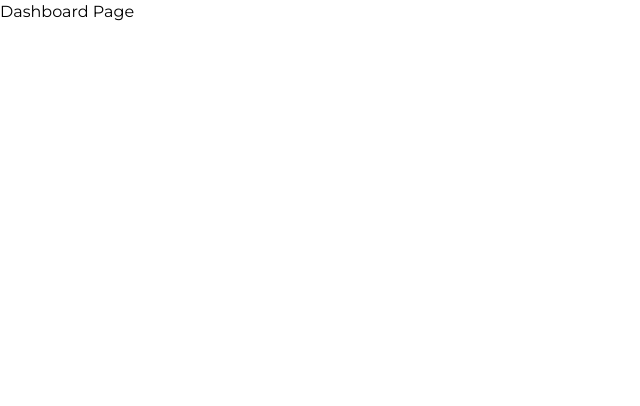
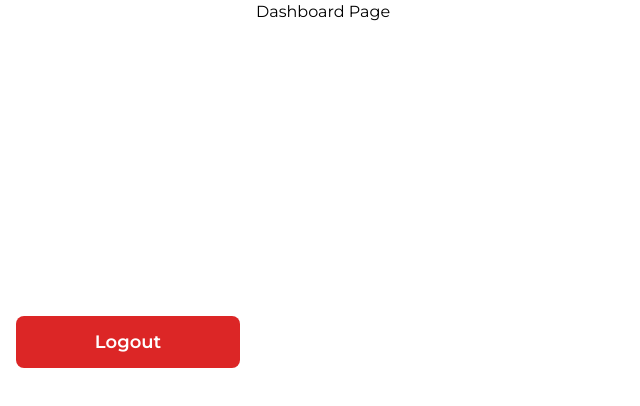
Before and after one commit to KumarNitin19/tunex, a React (Vite) app: page / in a window 1280 px wide. Shown: the top 406 px of the page, without its empty margins (0-640 px from the left). Built offline with nearby package versions, Linux system fonts and the light colour scheme.

Commit message:
fix: few fixes and sidebar component added

```diff
--- a/src/App.css
+++ b/src/App.css
@@ -0,0 +1,4 @@
+.app {
+  height: 100vh;
+  width: 100vw;
+}
--- /dev/null
+++ b/src/hooks/useTheme.tsx
@@ -0,0 +1,14 @@
+import { useContext } from "react";
+import { ThemeContext } from "../provider/Theme.Provider";
+
+const useTheme = () => {
+  const context = useContext(ThemeContext);
+
+  if (!context) {
+    throw new Error("useTheme must be used within a ThemeProvider");
+  }
+
+  return context;
+};
+
+export default useTheme;
--- /dev/null
+++ b/src/layout/WithSidebar.tsx
@@ -0,0 +1,17 @@
+import { ReactNode } from "react";
+import Sidebar from "../molecules/Sidebar";
+
+type props = {
+  children: ReactNode;
+};
+
+const WithSidebar: React.FC<props> = ({ children }) => {
+  return (
+    <div className="w-full h-full flex overflow-hidden">
+      <Sidebar />
+      <div className="w-[calc(100vw_-_256px)] ml-auto">{children}</div>
+    </div>
+  );
+};
+
+export default WithSidebar;
--- /dev/null
+++ b/src/molecules/Sidebar.tsx
@@ -0,0 +1,90 @@
+import React, { useState } from "react";
+import { Icon } from "../atoms/Icon";
+import Button from "../atoms/Button";
+
+const Sidebar: React.FC = () => {
+  const [isOpen, setIsOpen] = useState(false);
+
+  return (
+    <>
+      {/* Overlay (closes sidebar when clicked) */}
+      {isOpen && (
+        <div
+          className="fixed inset-0 bg-black opacity-50 z-40"
+          onClick={() => setIsOpen(false)}
+        />
+      )}
+
+      {/* Sidebar */}
+      <div
+        className={`absolute top-0 left-0 z-50 w-full md:w-64 h-full bg-[#ffffffb3] dark:bg-[#000000b3] backdrop-blur-xs text-white p-4 transition-transform duration-300 ease-in-out transform ${
+          isOpen ? "translate-x-0" : "-translate-x-full"
+        } md:translate-x-0 md:static md:w-64`}>
+        {/* Sidebar Header with Toggle Button */}
+        <div className="flex justify-between items-center mb-8 relative">
+          <h2 className="text-2xl font-bold">MusicApp</h2>
+
+          {/* Toggle Button (Attached to Sidebar) */}
+          <Button
+            onClick={() => setIsOpen(!isOpen)}
+            variant="text"
+            className={`absolute top-2 px-0 py-0 bg-transparent text-main-text-light hover:text-main-text-light dark:text-main-text-dark dark;hover:text-main-text-dark md:hidden transition-transform duration-300 ${
+              isOpen ? "rotate-180 -right-0" : "rotate-0 -right-[46px]"
+            }`}>
+            {isOpen ? (
+              <Icon icon="material-symbols:close-rounded" fontSize={24} />
+            ) : (
+              <Icon icon="material-symbols:menu-rounded" fontSize={24} />
+            )}
+          </Button>
+        </div>
+
+        {/* List Items */}
+        <ul className="space-y-4">
+          <li>
+            <a
+              href="#home"
+              className="block text-lg hover:text-opacity-80 transition">
+              Home
+            </a>
+          </li>
+          <li>
+            <a
+              href="#library"
+              className="block text-lg hover:text-opacity-80 transition">
+              Library
+            </a>
+          </li>
+          <li>
+            <a
+              href="#playlist"
+              className="block text-lg hover:text-opacity-80 transition">
+              Playlists
+            </a>
+          </li>
+          <li>
+            <a
+              href="#artists"
+              className="block text-lg hover:text-opacity-80 transition">
+              Artists
+            </a>
+          </li>
+          <li>
+            <a
+              href="#search"
+              className="block text-lg hover:text-opacity-80 transition">
+              Search
+            </a>
+          </li>
+        </ul>
+
+        {/* Logout Button */}
+        <Button className="mt-8 w-full py-2 text-lg bg-red-600 rounded-lg hover:bg-red-500 transition">
+          Logout
+        </Button>
+      </div>
+    </>
+  );
+};
+
+export default Sidebar;
--- a/src/pages/auth/sign-in/index.tsx
+++ /dev/null
@@ -1,9 +0,0 @@
-const SignInPage = () => {
-  return (
-    <div>
-      <div>Sign-In Page</div>
-    </div>
-  );
-};
-
-export default SignInPage;
--- a/src/pages/auth/sign-up/index.tsx
+++ b/src/pages/auth/sign-up/index.tsx
@@ -1,15 +1,15 @@
 import LOGO_DARK from "../../../assets/tunex-dark.svg";
 import Button from "../../../atoms/Button";
 import { Icon } from "../../../atoms/Icon";
-import CardWithGradientBorder from "../CardWithGradientBorder";
+import CardWithGradientBorder from "../../../molecules/CardWithGradientBorder";
 
 function SignIn() {
   const signInWithGooglePopup = () => {};
 
   return (
-    <div className="w-screen h-screen flex items-center justify-center bg-pattern bg-cover">
+    <div className="flex items-center justify-center w-full h-full">
       <CardWithGradientBorder>
-        <div className="min-w-[566px] min-h-[348px] flex flex-col items-center justify-center gap-6">
+        <div className="min-w-fit min-h-fit md:min-w-[566px] md:min-h-[348px] flex flex-col items-center justify-center gap-6 p-6">
           <div className="flex gap-2">
             <img src={LOGO_DARK} alt="TuneX Logo" height={32} width={32} />
             <span className="text-4xl text-main-text-light font-bold">
--- /dev/null
+++ b/src/provider/Theme.Provider.tsx
@@ -0,0 +1,61 @@
+import {
+  createContext,
+  ReactNode,
+  useCallback,
+  useEffect,
+  useState,
+} from "react";
+
+export type ThemeMode = "light" | "dark";
+
+export enum ThemeEnum {
+  LIGHT = "light",
+  DARK = "dark",
+}
+
+interface ThemeContextType {
+  mode: ThemeMode;
+  toggleTheme: (theme: ThemeMode) => void;
+}
+
+interface ThemeProviderProps {
+  children: ReactNode;
+}
+
+export const ThemeContext = createContext<ThemeContextType | undefined>(
+  undefined
+);
+
+const ThemeProvider: React.FC<ThemeProviderProps> = ({ children }) => {
+  const savedTheme = localStorage.getItem("theme") as ThemeMode | null;
+  const [mode, setMode] = useState<ThemeMode>(
+    savedTheme === ThemeEnum.DARK ? ThemeEnum.DARK : ThemeEnum.LIGHT
+  );
+
+  useEffect(() => {
+    document.documentElement.classList.add(ThemeEnum.LIGHT);
+    setMode(ThemeEnum.LIGHT);
+  }, []);
+
+  // Toggle theme between 'light' and 'dark'
+  const toggleTheme = useCallback(
+    (theme: ThemeMode) => {
+      if (theme === ThemeEnum.LIGHT) {
+        document.documentElement.classList.add(ThemeEnum.DARK);
+        setMode(ThemeEnum.DARK);
+      } else {
+        document.documentElement.classList.add(ThemeEnum.LIGHT);
+        setMode(ThemeEnum.LIGHT);
+      }
+    },
+    [setMode]
+  );
+
+  return (
+    <ThemeContext.Provider value={{ mode, toggleTheme }}>
+      {children}
+    </ThemeContext.Provider>
+  );
+};
+
+export default ThemeProvider;
--- a/src/routes/index.tsx
+++ b/src/routes/index.tsx
@@ -3,24 +3,14 @@ import { createBrowserRouter } from "react-router-dom";
 // import PrivateRoute from "./PrivateRoute";
 import PublicRoute from "./PublicRoute";
 import PrivateRoute from "./PrivateRoute";
+import WithSidebar from "../layout/WithSidebar";
 
-const SignInPage = lazy(() => import("../pages/auth/sign-in"));
 const SignUpPage = lazy(() => import("../pages/auth/sign-up"));
 const Dashboard = lazy(() => import("../pages/dashboard"));
 const RefreshSession = lazy(() => import("../pages/refresh-session"));
 const ErrorPage = lazy(() => import("../pages/error-page"));
 
 const router = createBrowserRouter([
-  {
-    path: "/sign-in",
-    element: (
-      <PublicRoute>
-        <Suspense fallback="Loading...">
-          <SignInPage />
-        </Suspense>
-      </PublicRoute>
-    ),
-  },
   {
     path: "/sign-up",
     element: (
@@ -36,7 +26,9 @@ const router = createBrowserRouter([
     element: (
       <PrivateRoute>
         <Suspense fallback="Loading...">
-          <Dashboard />
+          <WithSidebar>
+            <Dashboard />
+          </WithSidebar>
         </Suspense>
       </PrivateRoute>
     ),
```
Also changed, not shown: src/App.tsx (+4 -5 lines), src/molecules/CardWithGradientBorder.tsx (renamed from src/pages/auth/CardWithGradientBorder.tsx).
